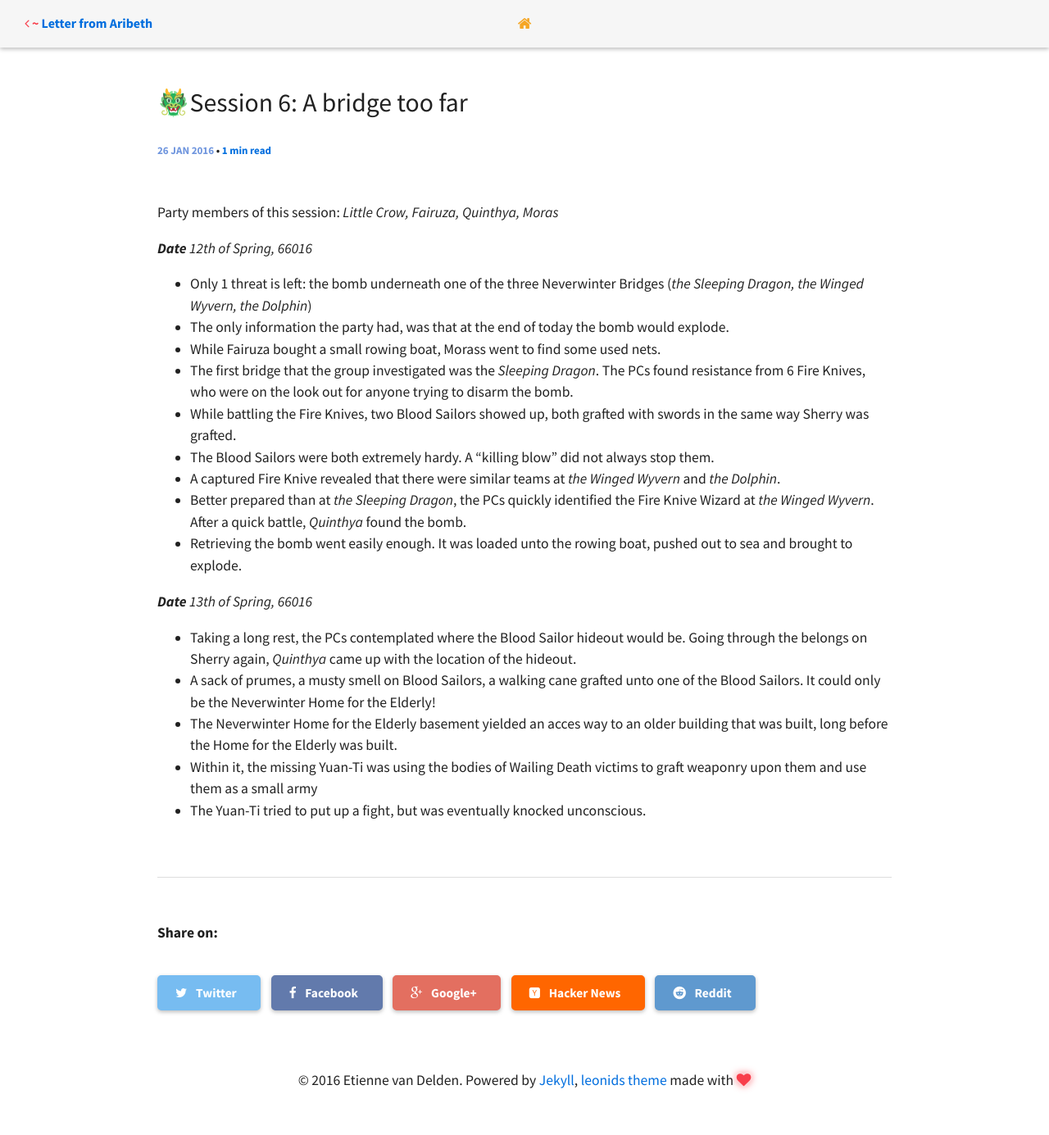
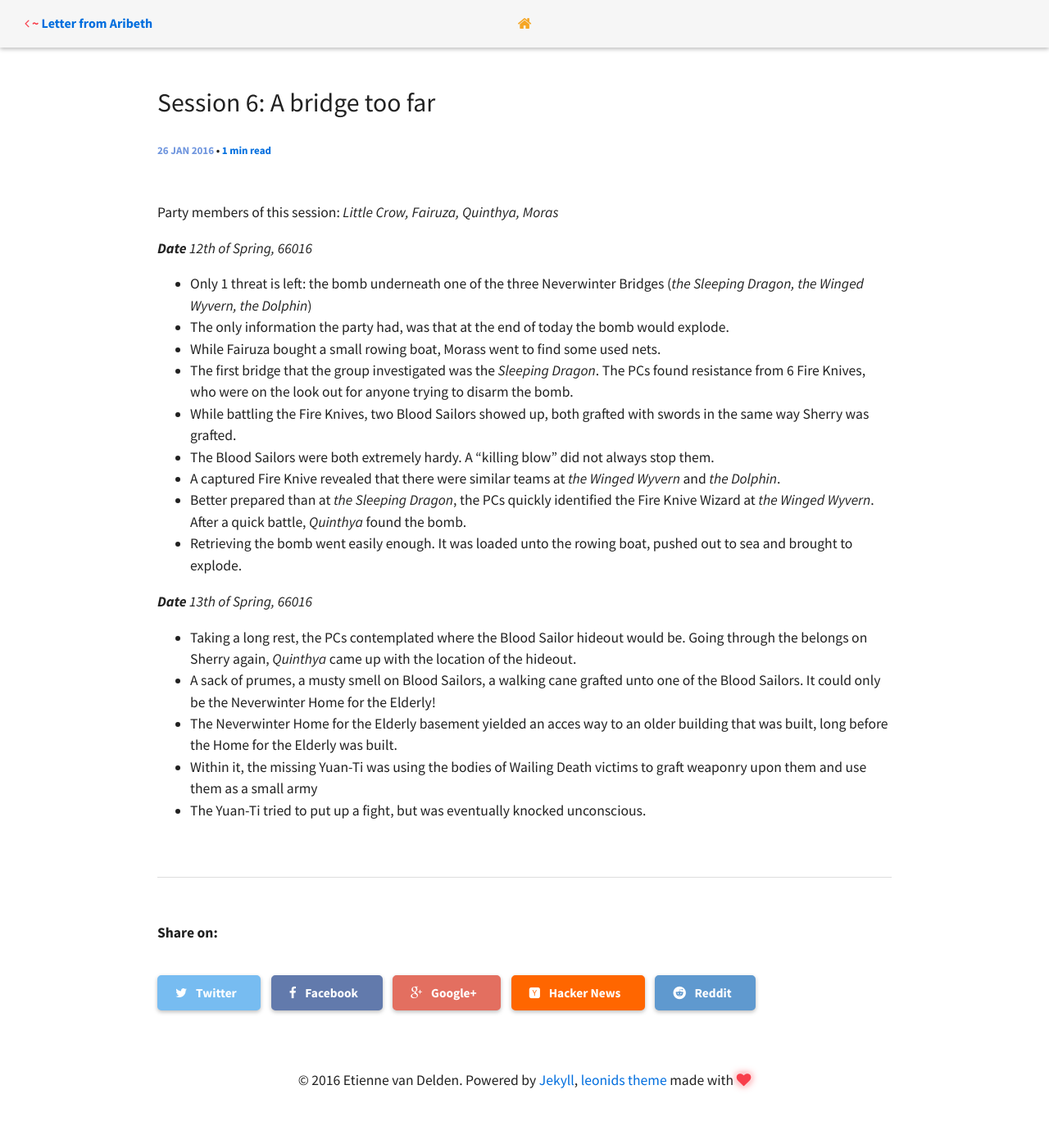
Before and after one commit to eirvandelden/eirvandelden.github.io, a Jekyll site: the page built from _posts/dnd/2016-01-26-session-6.markdown, in a window 1280 px wide. Shown: the whole page at 82% size. Built offline with Jekyll 4.4.1, drawn with Linux system fonts in a browser that asks for light colours; comment, search, counter and statistics services are not loaded.

Commit message:
Remove little dragon icon
In hopes that Github can build the website!

```diff
--- a/_posts/dnd/2016-01-26-session-6.markdown
+++ b/_posts/dnd/2016-01-26-session-6.markdown
@@ -1,6 +1,6 @@
 ---
 layout: post
-title: "🐲Session 6: A bridge too far"
+title: "Session 6: A bridge too far"
 categories: dungeons-and-dragons
 tags: [5e, Campaign-NeverWinter Nights, Adventure log]
 comments: true
```
